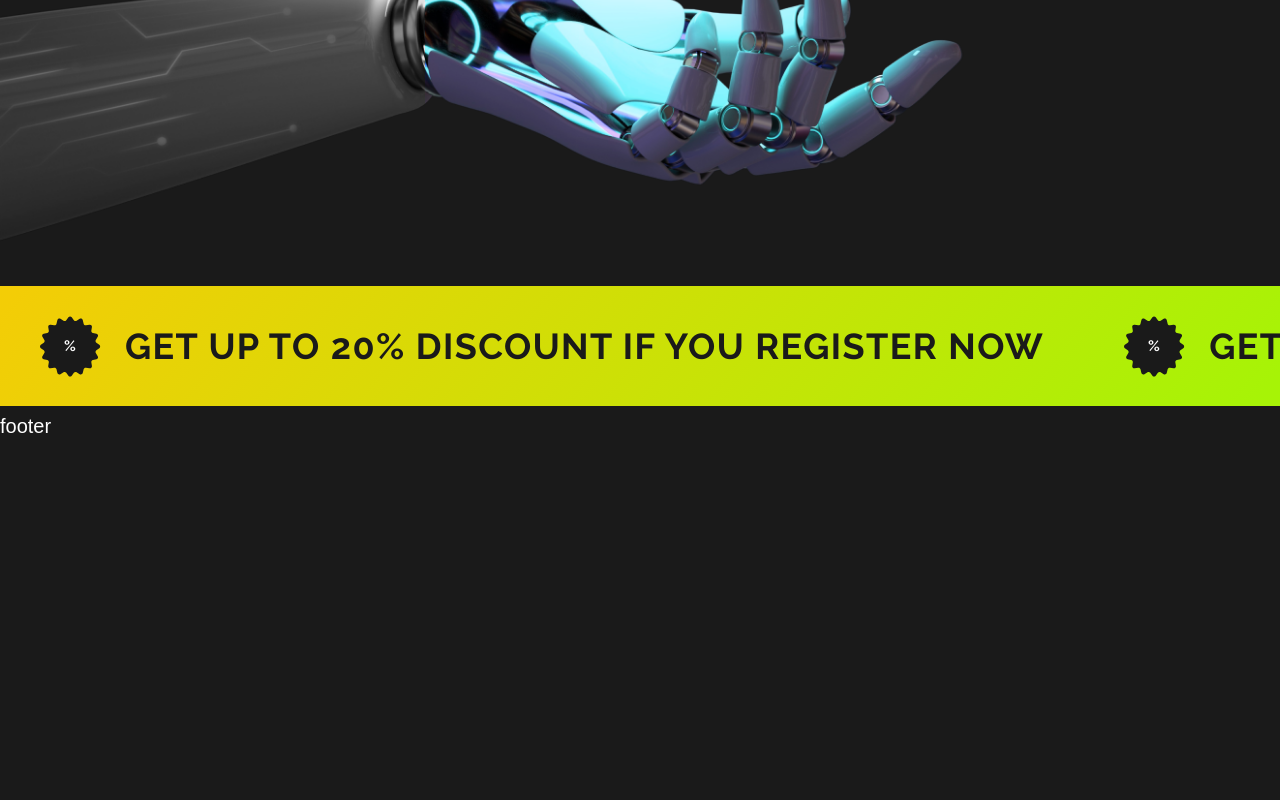
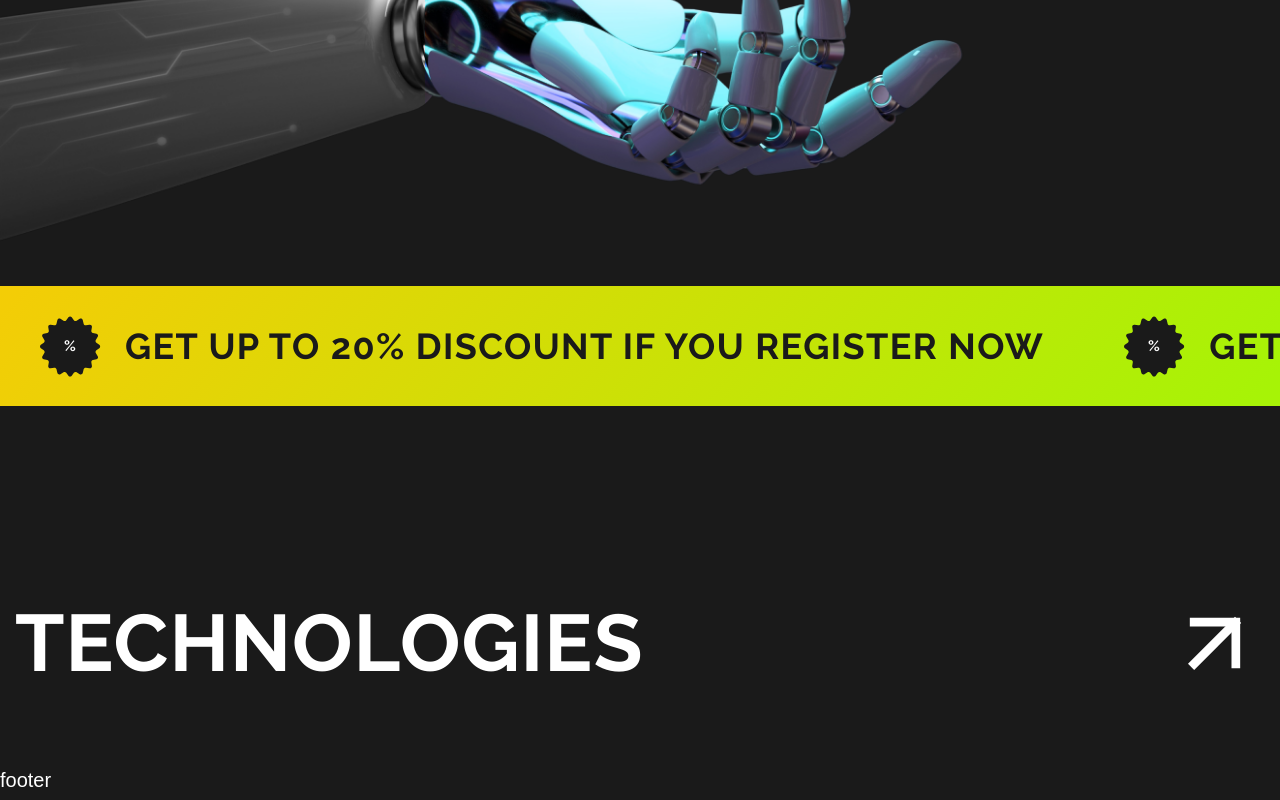
Before and after one commit to elmiramm/2--ai-man, a website: page src/index.html in a window 1280 px wide. Shown: the part 837-1637 px from the top of the page. Before the commit the page ends 1283 px from the top, so only its background shows below. Drawn offline with nearby package versions, Linux system fonts and the light colour scheme; files that its build step writes are made by us from their sources; files whose address does not match are found by name; a web font is replaced by a local one.

Commit message:
technologies title - html,scss, adaptive

```diff
--- /dev/null
+++ b/src/html/technologies.html
@@ -0,0 +1,16 @@
+<section class="technologies">
+	<div class="container">
+		<h2 class="technologies__title title">
+			<a class="technologies__link" href="#">
+				technologies
+				<svg class="technologies__svg-link" width="23" height="23" viewBox="0 0 23 23" fill="none"
+					xmlns="http://www.w3.org/2000/svg">
+					<path fill-rule="evenodd" clip-rule="evenodd"
+						d="M5.29455 16.2918L16.1004 5.48595L17.5146 6.90016L6.70876 17.7061L5.29455 16.2918Z" fill="white" />
+					<path fill-rule="evenodd" clip-rule="evenodd"
+						d="M15.292 17.2915V7.70817H5.70866V5.70817H17.292V17.2915H15.292Z" fill="white" />
+				</svg>
+			</a>
+		</h2>
+	</div>
+</section>
--- a/src/index.html
+++ b/src/index.html
@@ -10,6 +10,7 @@ title: "Главная"
 		@@include("html/header.html")
 		<main class="main">
 			@@include("html/hero.html")
+			@@include("html/technologies.html")
 		</main>
 
 		@@include("html/footer.html")
--- a/src/scss/hero.scss
+++ b/src/scss/hero.scss
@@ -1,5 +1,6 @@
 .hero {
 	margin-top: 128px;
+	margin-bottom: 187px;
 	&__container {
 		position: relative;
 		min-height: 937px;
--- a/src/scss/style.scss
+++ b/src/scss/style.scss
@@ -106,6 +106,21 @@ select {
 	overflow: hidden;
 }
 
+.title {
+	font-family: Raleway;
+	line-height: 1.2;
+	font-weight: 700;
+	letter-spacing: 1px;
+
+	text-transform: uppercase;
+	@media (max-width: 990px) {
+		font-size: calc(15px + 65 * 100vw/1342);
+	}
+	@media (min-width: 990px) {
+		font-size: 80px;
+	}
+}
+
 @import "buttons";
 @import "page-header";
 @import "logo";
@@ -115,6 +130,7 @@ select {
 @import "hero";
 @import "stats";
 @import "ticker";
+@import "technologies";
 
 
 
--- /dev/null
+++ b/src/scss/technologies.scss
@@ -0,0 +1,48 @@
+.technologies {
+	&__link {
+		position: relative;
+		display: flex;
+		justify-content: space-between;
+		align-items: center;
+
+		margin-bottom: 67px;
+	}
+
+	&:hover {
+		color: rgba($color: $mainTextColor, $alpha: 0.5);
+	}
+	&:hover .technologies__svg-link path{
+		fill: $accentColor;
+		transition: all 0.3s ease;
+		text-decoration: underline;
+	}
+	&:focus {
+		outline: none;
+		text-decoration: underline;
+	}
+	&:focus + .technologies__svg-link path{
+		fill: $accentColor;
+		transition: all 0.3s ease;
+	}
+	&:active {
+		color: $accentColor;
+	}
+	@media (max-width: 990px) {
+		&__svg-link {
+			width:60px;
+			height: 60px;
+		}
+	}
+	@media (max-width: $burgerBP) {
+		&__svg-link {
+			width:40px;
+			height: 40px;
+		}
+	}
+	@media (min-width: 990px) {
+		&__svg-link {
+			width: 100px;
+			height: 100px;
+		}
+	}
+}
--- a/version.json
+++ b/version.json
@@ -1,3 +1,3 @@
 {
-    "main": "20231031145011"
+    "main": "20231101120048"
 }
```
Also changed, not shown: docs/index.html (+16 -0 lines), docs/blank.html (deleted), docs/css/style.min.css, src/blank.html (deleted).
